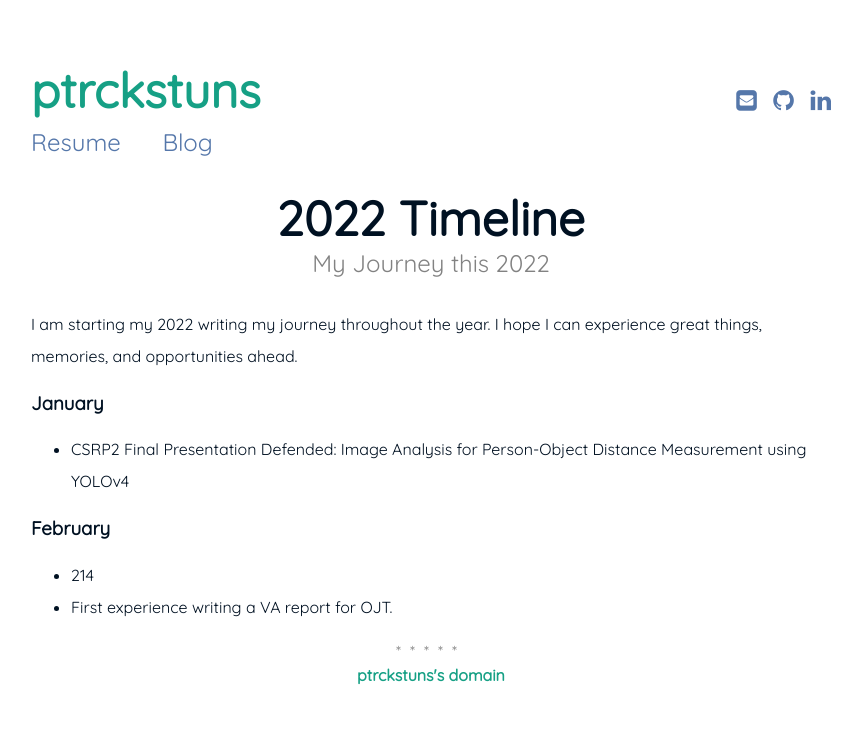
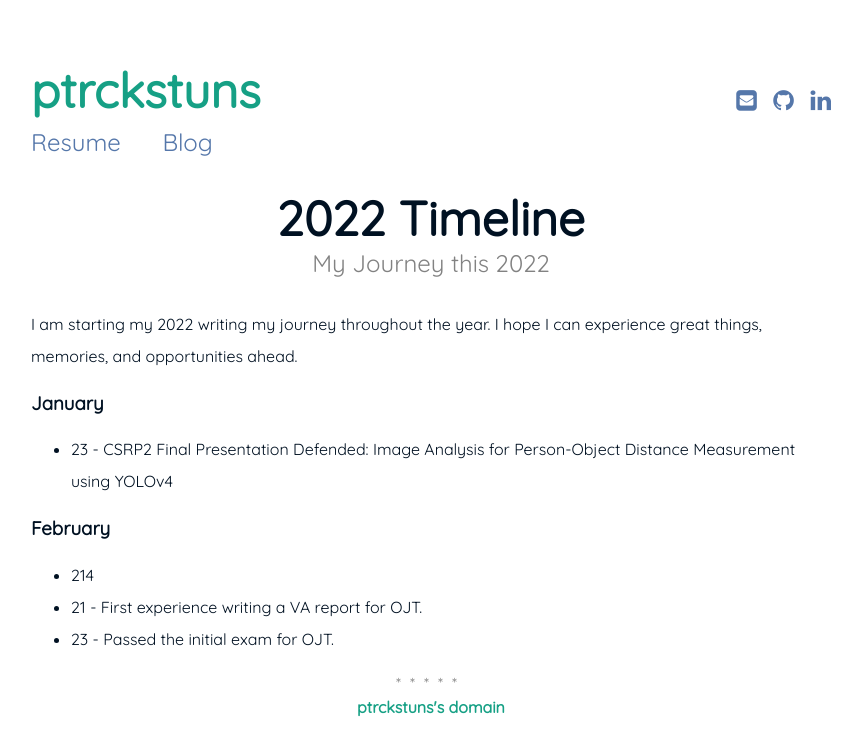
Before and after one commit to ptrckstuns/ptrckstuns.github.io, a Jekyll site: the page built from _posts/2022-01-24-year-2022.md, in a window 1280 px wide. Shown: the top 756 px of the page, without its empty margins (209-1071 px from the left). Built offline with Jekyll 4.4.1, drawn with Linux system fonts in a browser that asks for light colours.

Commit message:
Update 2022-01-24-year-2022.md

```diff
--- a/_posts/2022-01-24-year-2022.md
+++ b/_posts/2022-01-24-year-2022.md
@@ -9,8 +9,9 @@ categories: ["general"]
 I am starting my 2022 writing my journey throughout the year. I hope I can experience great things, memories, and opportunities ahead.
 
 ### January
-- CSRP2 Final Presentation Defended: Image Analysis for Person-Object Distance Measurement using YOLOv4
+- 23 - CSRP2 Final Presentation Defended: Image Analysis for Person-Object Distance Measurement using YOLOv4
 
 ### February
 - 214
-- First experience writing a VA report for OJT.
+- 21 - First experience writing a VA report for OJT.
+- 23 - Passed the initial exam for OJT.
```
